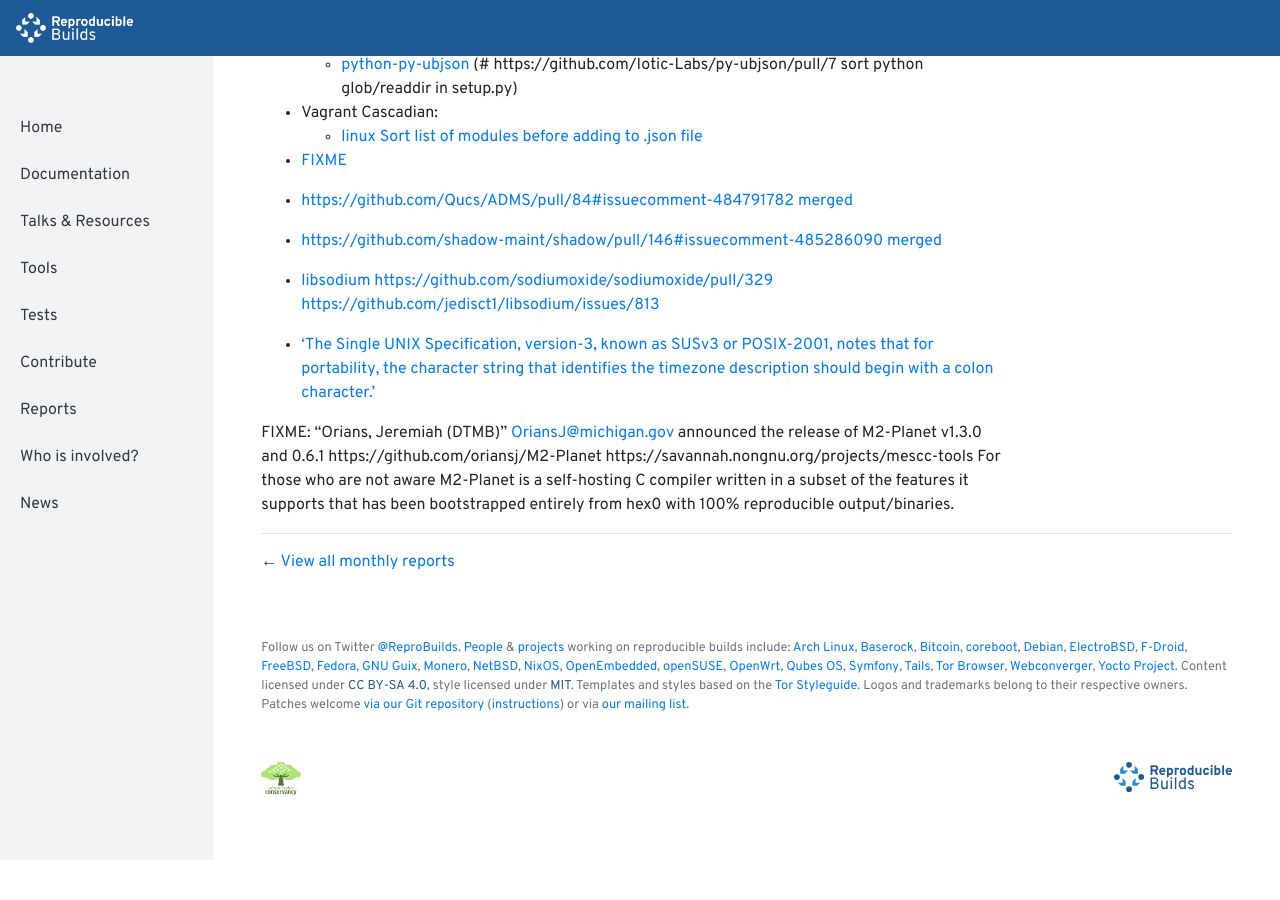
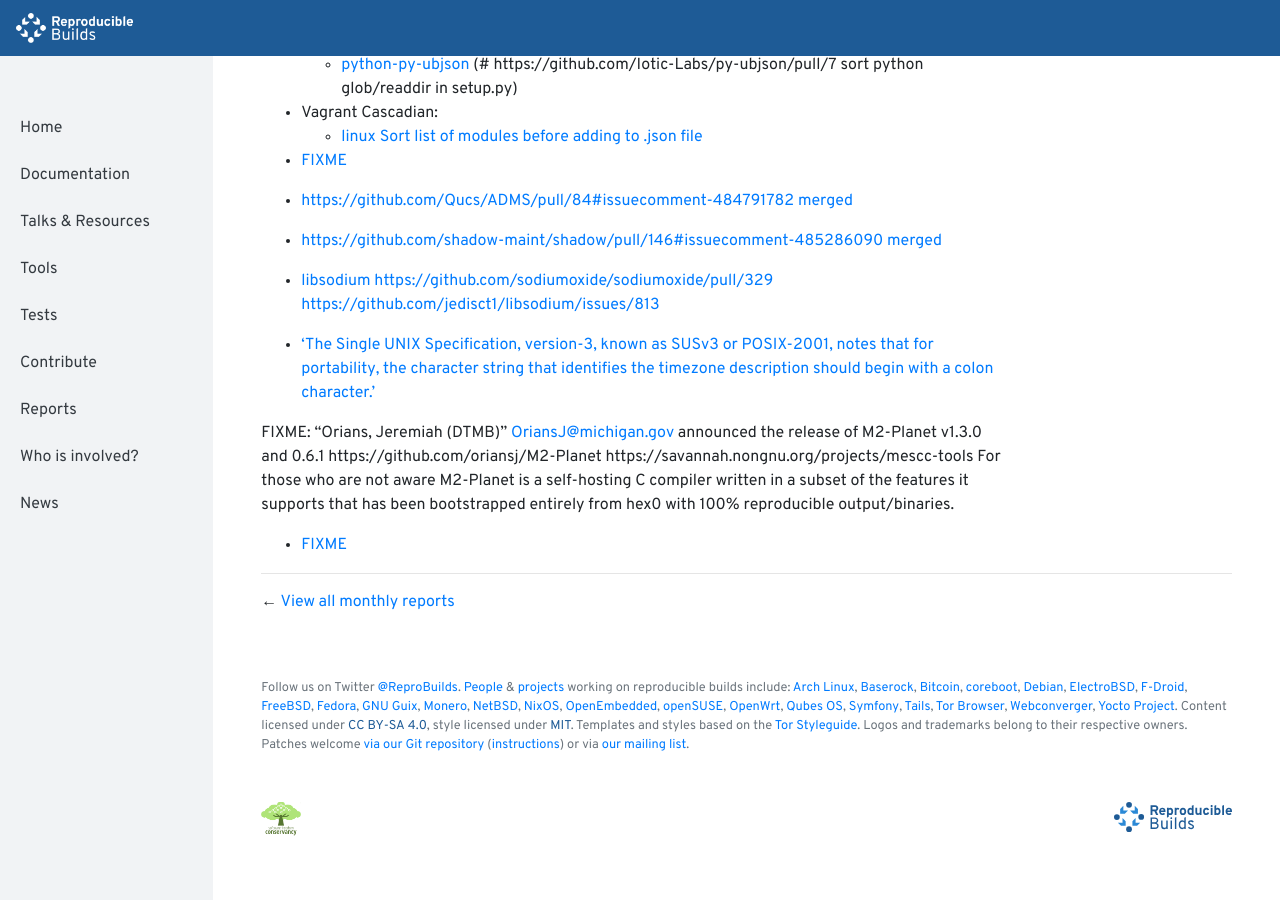
Before and after one commit to prototypefund/reproducible-website, a Jekyll site: the page built from _reports/2019-04.md, in a window 1280 px wide and 900 px high, scrolled down 1053 px. Built offline with Jekyll 4.4.1, drawn with Linux system fonts in a browser that asks for light colours; before the commit the page ends 1913 px from its top, so only the background shows below that.

Commit message:
2019-04 += https://news.ycombinator.com/item?id=19732794

```diff
--- a/_reports/2019-04.md
+++ b/_reports/2019-04.md
@@ -52,3 +52,6 @@
 https://savannah.nongnu.org/projects/mescc-tools
 For those who are not aware M2-Planet is a self-hosting C compiler written in a subset of the features it supports
 that has been bootstrapped entirely from hex0 with 100% reproducible output/binaries.
+
+
+* [FIXME](https://news.ycombinator.com/item?id=19732794)
```
